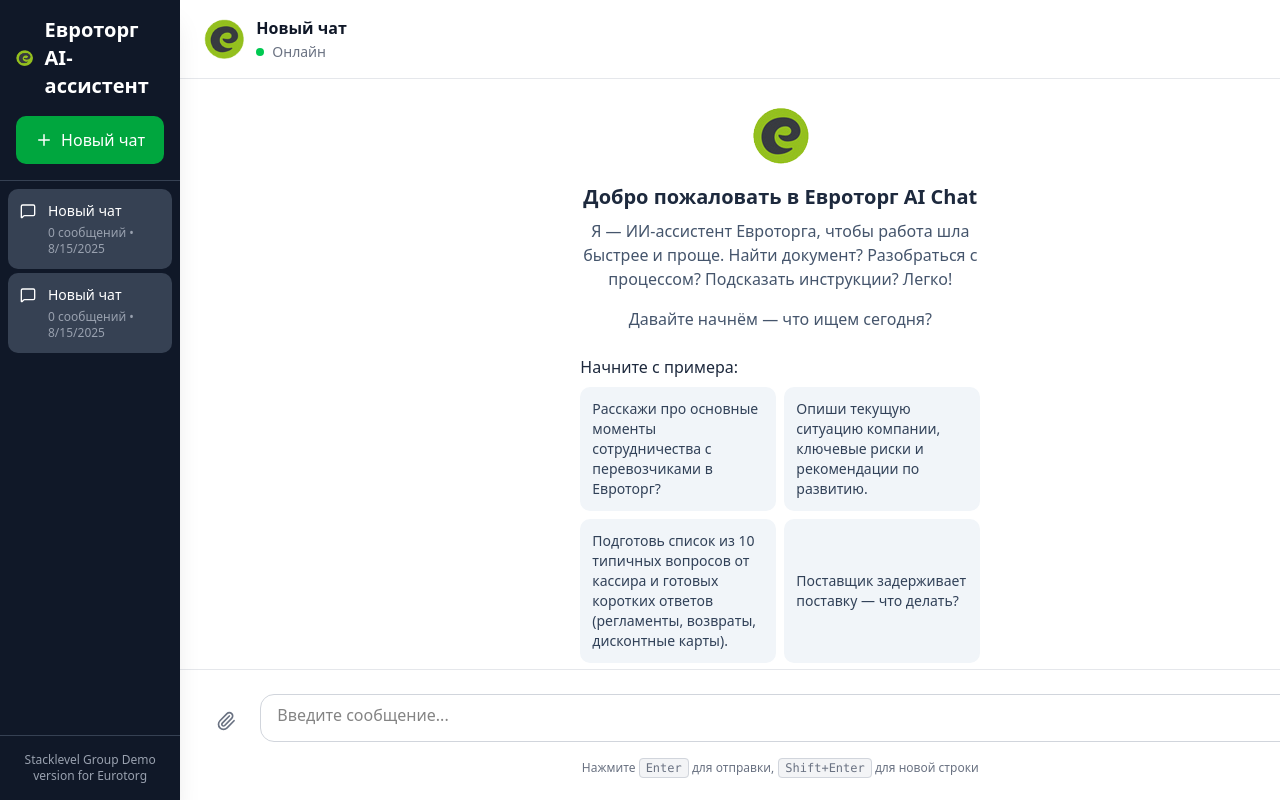
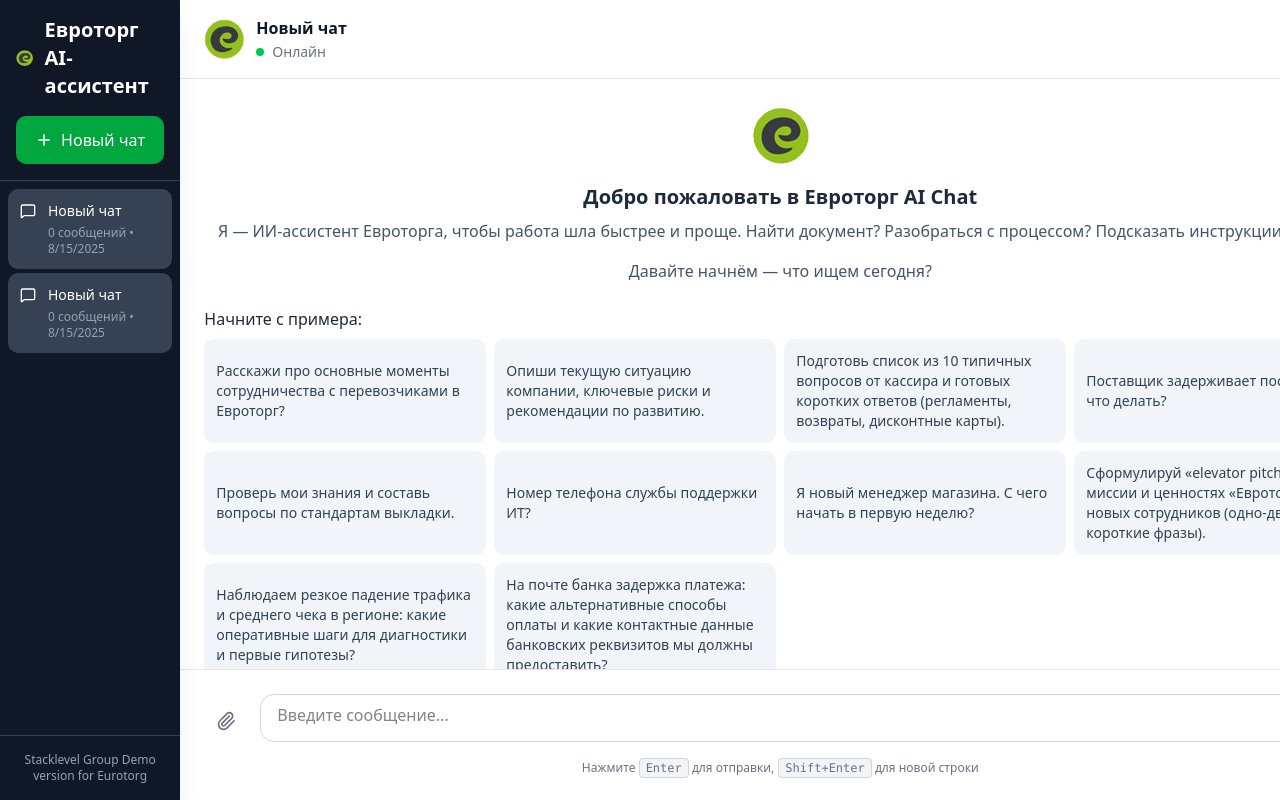
Before and after one commit to STACKLEVEL-AI/etorg-front, a React (Vite) app: page / in a window 1280 px wide. Built offline with nearby package versions, Linux system fonts and the light colour scheme.

Commit message:
fix empty in chat

```diff
--- a/src/components/EmptyState.tsx
+++ b/src/components/EmptyState.tsx
@@ -20,7 +20,7 @@ export const EmptyState: React.FC<{ onQuestionClick: (question: string) => void
   return (
       <div className="flex-1 overflow-y-auto pt-0">
         <div className="flex items-center justify-center h-full text-center">
-          <div className="max-w-md mx-auto p-6">
+          <div className="mx-auto p-6">
             <div
                 className="w-16 h-16 rounded-full flex items-center justify-center mx-auto mb-4">
               <img src={Logo} size={24}/>
@@ -49,11 +49,11 @@ export const EmptyState: React.FC<{ onQuestionClick: (question: string) => void
             {/* Новый блок с вопросами */}
             <div className="text-left w-full mt-6">
               <p className="text-slate-800 font-medium mb-2">Начните с примера:</p>
-              <div className="grid grid-cols-1 md:grid-cols-2 gap-2">
+              <div className="grid grid-cols-2 md:grid-cols-4 gap-2">
                 {questions.map((q, index) => (
                     <button
                         key={index}
-                        className="bg-slate-100 text-slate-700 hover:bg-slate-200 transition-colors duration-200 text-sm p-3 rounded-lg text-left"
+                        className="bg-slate-100 text-slate-700 hover:bg-slate-200 transition-colors duration-200 text-sm p-3 rounded-lg text-left w-full"
                         onClick={() => onQuestionClick(q)}
                     >
                       {q}
```
